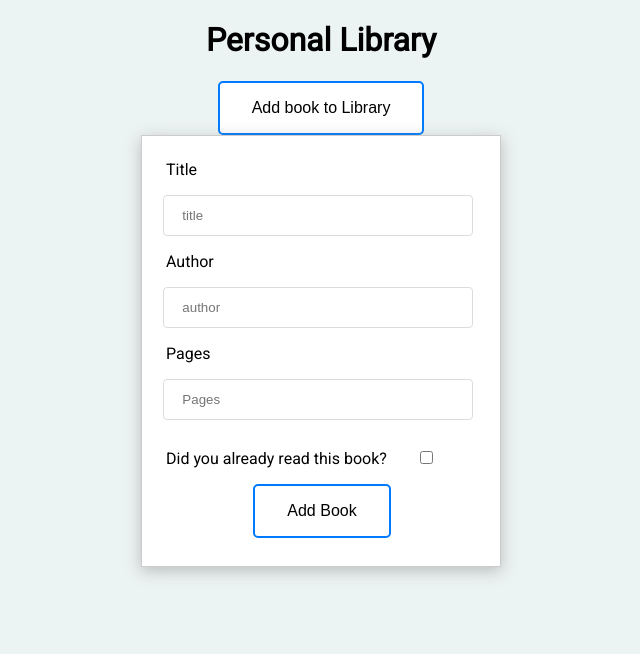
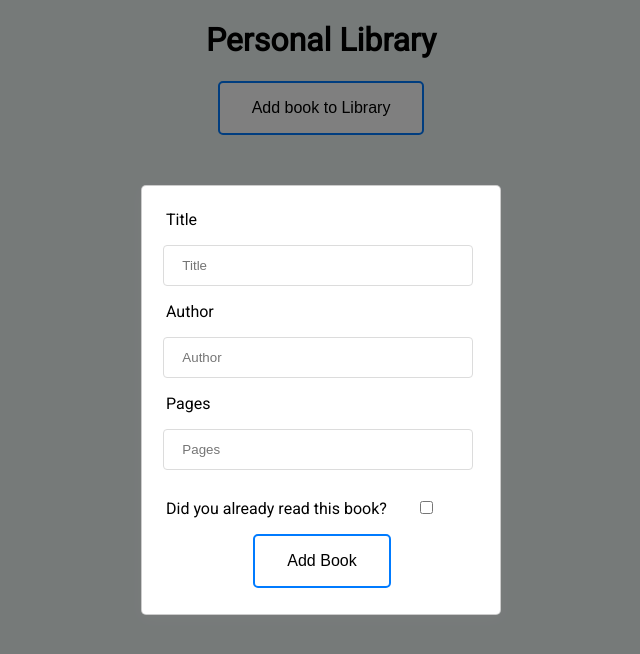
Before and after one commit to Torres-ssf/javascript-library, a website: page index.html in a window 1280 px wide. Both pictures are taken after a click on the button "Add book to Library". Shown: the whole page, without its empty margins (319-959 px from the left). Drawn offline with Linux system fonts and the light colour scheme.

Commit message:
feature(design): Added overlay effect when book form is active

```diff
--- a/index.html
+++ b/index.html
@@ -17,13 +17,17 @@
         <button class="button-form" id="button-form">Add book to Library</button>
     </div>
 
+    <div class="overlay">
+
+    </div>
+
     <form action="" class="form" id="form">
         <div class="div">
             <label for="title">Title</label>
-            <input type="text" placeholder="title" class="title" id="title" />
+            <input type="text" placeholder="Title" class="title" id="title" />
 
             <label for="title">Author</label>
-            <input type="text" placeholder="author" id="author" class="author" />
+            <input type="text" placeholder="Author" id="author" class="author" />
 
             <label for="title">Pages</label>
             <input type="number" placeholder="Pages" id="pages" class="pages" />
--- a/scss/main.scss
+++ b/scss/main.scss
@@ -21,16 +21,38 @@ li {
     text-align: center;
 }
 
+.overlay {
+  background-color: rgba(0,0,0,0.5);
+  bottom: 0;
+  cursor: pointer;
+  display: none;
+  position: fixed;
+  height: 100%;
+  left: 0;
+  right: 0;
+  top: 0;
+  width: 100%;
+  z-index: 10;
+}
+
 .form {
     background-color: white;
     border: 1px solid rgba(128, 128, 128, 0.4);
     box-shadow: 0 4px 15px rgba(128, 128, 128, 0.48);
     box-sizing: border-box;
     display: none;
-    margin: 0 auto;
+    position: fixed;
+    top: 0;
+    right: 0;
+    left: 0;
+    border-radius: 5px;
+    bottom: 0;
+    margin: auto;
     text-align: center;
     transition: all 1s ease-in-out;
     width: 360px;
+    height: 430px;
+    z-index: 12;
 }
 
 .form>.div {
--- a/src/display_library.js
+++ b/src/display_library.js
@@ -1,13 +1,24 @@
-import library, { Book, AddBookToLibrary, db } from "./library";
+import library, {
+  Book,
+  AddBookToLibrary,
+  db
+} from "./library";
 
 // Display logic
 
 //  Handle form
 const form = document.getElementById("form");
 const formButton = document.getElementById("button-form");
+const overlayContainer = document.querySelector(".overlay");
 formButton.onclick = () => {
+  overlayContainer.style.display = 'block';
   form.style.display = "block";
 };
+
+overlayContainer.onclick = () => {
+  overlayContainer.style.display = 'none';
+  form.style.display = 'none';
+}
 
 function handleForm() {
   const title = document.getElementById("title").value;
```
Also changed, not shown: css/main.css, dist/main.js. Lines whose indentation alone changed are shown as unchanged.
